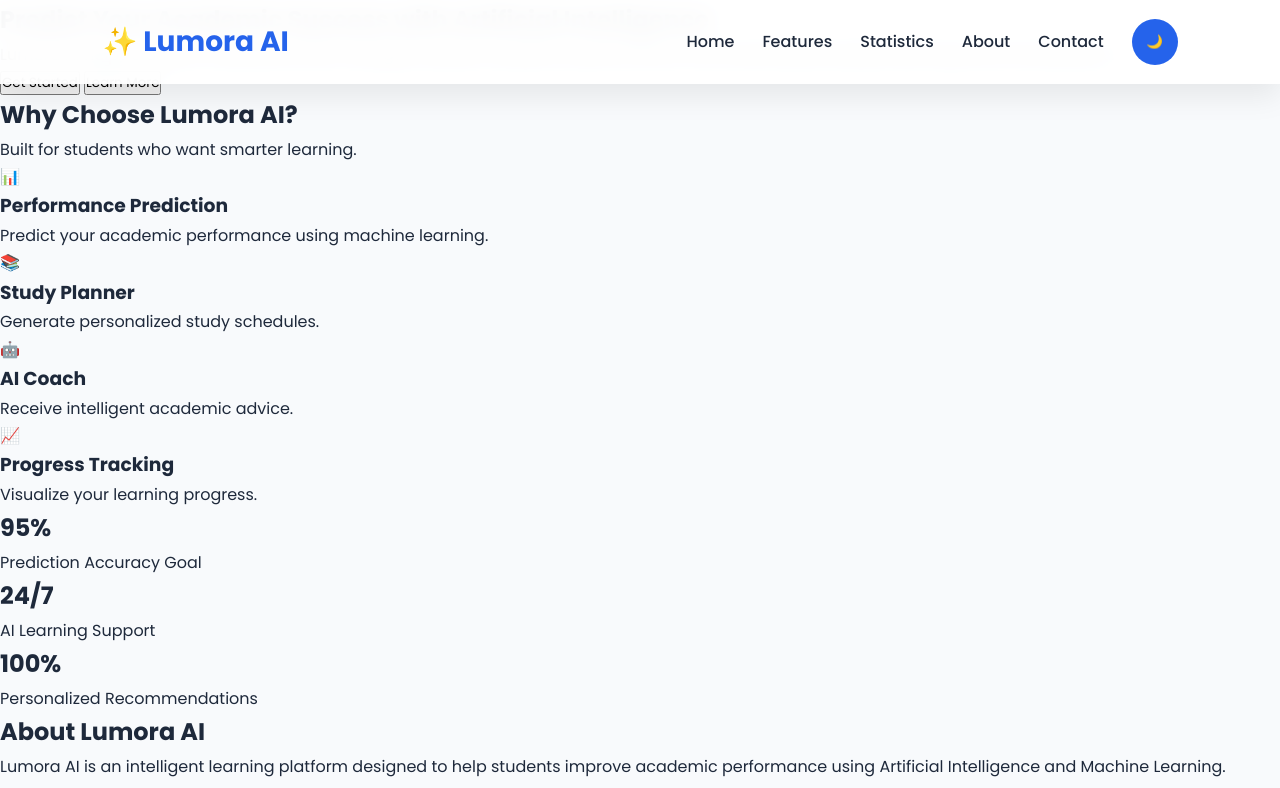
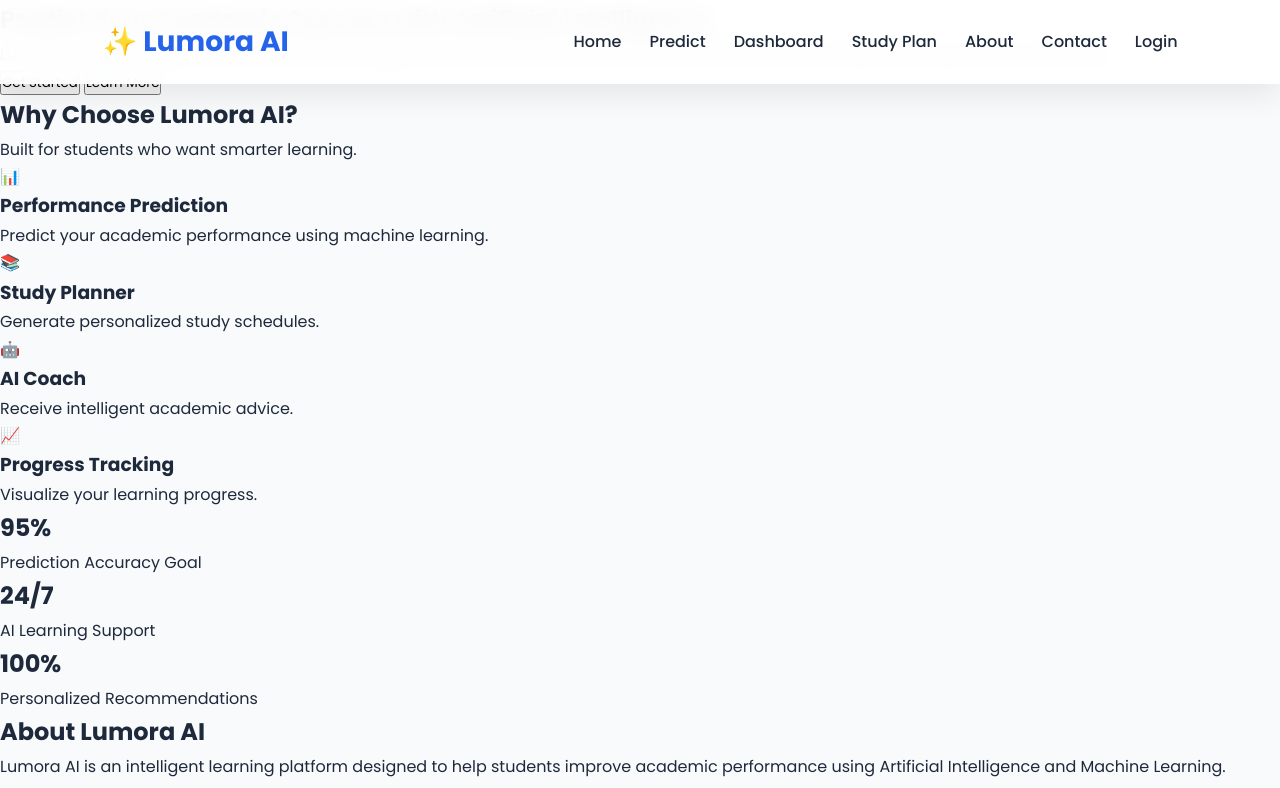
Before and after one commit to carenchemutai384-sudo/Lumora-AI, a plain HTML site: page index.html in a window 1280 px wide. Shown: the top 788 px of the page. Drawn offline with Linux system fonts and the light colour scheme; files that its build step writes are made by us from their sources; files whose address does not match are found by name.

Commit message:
Update index.html

```diff
--- a/index.html
+++ b/index.html
@@ -30,19 +30,19 @@
 
     <nav>
 
-        <a href="#home">Home</a>
+        <a href="index.html">Home</a>
 
-        <a href="#features">Features</a>
+<a href="predict.html">Predict</a>
 
-        <a href="#stats">Statistics</a>
+<a href="dashboard.html">Dashboard</a>
 
-        <a href="#about">About</a>
+<a href="study-plan.html">Study Plan</a>
 
-        <a href="#contact">Contact</a>
+<a href="about.html">About</a>
 
-        <button id="themeToggle">
-            🌙
-        </button>
+<a href="contact.html">Contact</a>
+
+<a href="login.html">Login</a>
 
     </nav>
 
```
